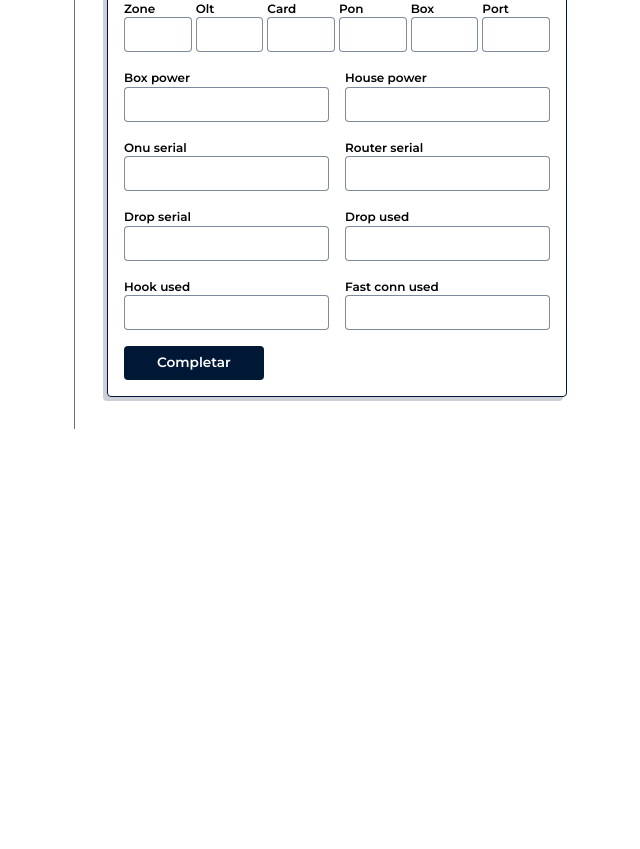
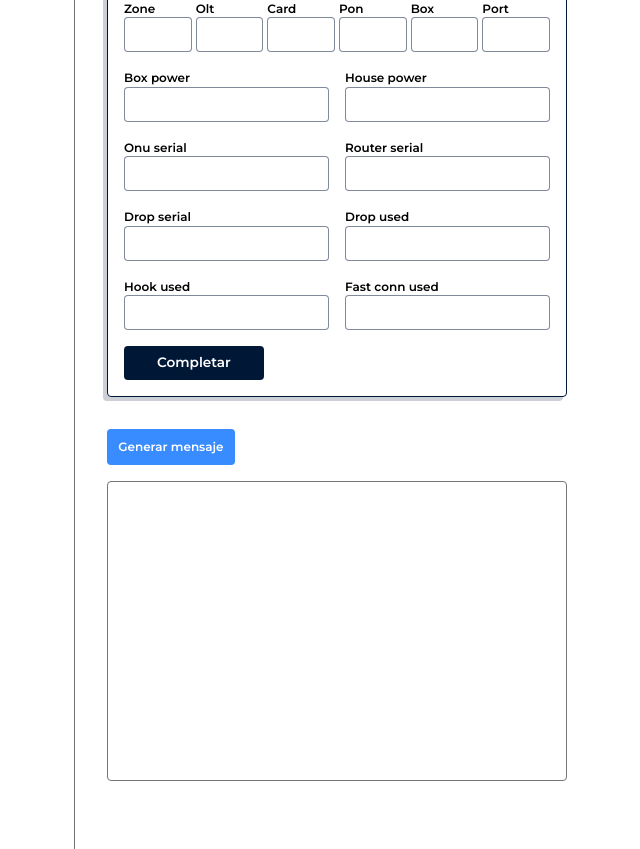
Before and after one commit to sussgmez/web_pt, a Django app: template web_pt/order_control/templates/order_control/complete_order_installation.html in a window 1280 px wide. Shown: the part 529-1378 px from the top of the page, without its empty margins (197-837 px from the left). Before the commit the page ends 958 px from the top, so only its background shows below. Run offline with Django 3.2, Linux system fonts and the light colour scheme; the template is opened without the code that fills it: most values are stand-ins (such as "Sample title", 1, 10 or a date in 2020); form fields are guessed from the names that the template uses.

Commit message:
Añadiendo mensaje de instalacion

```diff
--- a/web_pt/order_control/templates/order_control/complete_order_installation.html
+++ b/web_pt/order_control/templates/order_control/complete_order_installation.html
@@ -15,7 +15,7 @@
             <section class="section-detail">
                 <div class="object-detail installation-detail">
                     <h1 class="header-section">Completar: OR-{{ order.pk }}</h1>
-                    <form action="" class="form-object-detail form-installation-detail">
+                    <form class="form-object-detail form-installation-detail">
                         <div>
                             <label for="id_contract_number">{{ customer_form.contract_number.label }}</label>
                             {{ customer_form.contract_number }}
@@ -104,7 +104,17 @@
                         </div>
                     </form>
                 </div>
+                <div class="installation-message">
+                    <button class="btn" onclick="get_message()">Generar mensaje</button>
+                    <textarea id="id_message" readonly></textarea>
+                </div>
             </section>
         </div>
     </main>
+    <script>
+        function get_message() {
+            message = `*Validar potencia*\n*Nro. De Contrato:* ${document.querySelector('#id_contract_number').value}\n*Nombre:* ${document.querySelector('#id_customer_name').value}\n*Dirección:* ${document.querySelector('#id_address').value}\n*Z${document.querySelector('#id_zone').value}.OLT${document.querySelector('#id_olt').value}.T${document.querySelector('#id_card').value}.PON${document.querySelector('#id_pon').value}.C${document.querySelector('#id_box').value}.PUERTO${document.querySelector('#id_port').value}*\n*PC:* ${document.querySelector('#id_box_power').value}\n*PR:* ${document.querySelector('#id_house_power').value}\n*Serial Del Equipo:* ${document.querySelector('#id_onu_serial').value}\n*Fibra DROP:* ${document.querySelector('#id_drop_serial').value}/${document.querySelector('#id_drop_used').value}\n*Tensores:*${document.querySelector('#id_hook_used').value}\n*Conectores:*${document.querySelector('#id_fast_conn_used').value}`
+            document.querySelector("#id_message").innerHTML = message
+        }
+    </script>
 {%  endblock content %}
--- a/web_pt/order_control/templates/order_control/customer_create.html
+++ b/web_pt/order_control/templates/order_control/customer_create.html
@@ -10,7 +10,7 @@
         </div>
         <div class="content-1">
             <aside class="aside-menu">
-                <a href="{% url 'customer-list' %}" class="opt-aside opt-aside-2">Lista de clientes</a>
+                <a href="{% url 'customer-list' %}" class="btn btn-2">Lista de clientes</a>
             </aside>
             <section class="section-detail">
                 <div class="object-detail">
--- a/web_pt/static/style.css
+++ b/web_pt/static/style.css
@@ -148,64 +148,6 @@ main .header-main h1 {
 .content-1 .aside-menu {
   border-right: 1px solid #707070;
   padding: 1rem;
-  /*
-  .inp-select-aside {
-      width: 100%;
-      padding: 0.5rem;
-      font-size: 0.75rem;
-      border: 1px solid rgba($black, $alpha: 0.2);
-      font-weight: 600;
-  }
-  .opt-aside {
-      text-decoration: none;
-      text-align: center;
-      display: block;
-      cursor: pointer;
-      width: 100%;
-      background-color: rgba($blue-2, $alpha: 0.4);
-      color: rgba($blue-1, $alpha: 0.8);
-      border: none;
-      padding: 0.65rem;
-      font-weight: 700;
-      font-size: 0.75rem;
-      margin-bottom: 0.5rem;
-      border: 1px solid rgba($blue-2, $alpha: 0.8);
-      border-radius: 0.25rem;
-      &:hover {
-          background-color: rgba($blue-2, $alpha: 0.8);
-      }
-  }
-  .opt-aside-2 {
-      background-color: $blue-2;
-      color: $white;
-      border: 1px solid transparent;
-      &:hover {
-          background-color: $white;
-          color: $blue-2;
-          border: 1px solid $blue-2;
-      }
-  }
-  hr {
-      border: none;
-      border-bottom: 1px solid $blue-2;
-      margin: 1rem 0;
-  }
-
-  .div-cbox-status {
-      font-weight: 500;
-      font-size: 0.75rem;
-      margin-bottom: 1rem;
-  }
-  .cbox-w-label {
-      display: flex;
-      align-items: center;
-      margin-bottom: 0.5rem;
-      label {
-          cursor: pointer;
-          margin: 0 0.25rem;
-      }
-      .cbox-status {cursor: pointer;}
-  }*/
 }
 .content-1 .aside-menu .input-search {
   border: 1px solid rgba(0, 0, 0, 0.2);
@@ -557,6 +499,32 @@ main .header-main h1 {
 .content-1 .form-installation-detail .inputs-box div {
   overflow: hidden;
 }
+.content-1 .installation-message {
+  max-width: 460px;
+  margin: 2rem 0;
+}
+.content-1 .installation-message .btn {
+  cursor: pointer;
+  background-color: #398cff;
+  color: #FFF;
+  font-weight: 600;
+  font-size: 0.75rem;
+  padding: 0.7rem;
+  border: none;
+  margin-bottom: 1rem;
+  border-radius: 0.25rem;
+}
+.content-1 .installation-message .btn:hover {
+  background-color: rgba(57, 140, 255, 0.8);
+}
+.content-1 .installation-message #id_message {
+  width: 100%;
+  height: 300px;
+  resize: none;
+  border-radius: 0.25rem;
+  padding: 1rem;
+  font-weight: 500;
+}
 .content-1 .orders-in-customer {
   margin: 4rem 0 0 0;
   max-width: 800px;
--- a/web_pt/static/style.scss
+++ b/web_pt/static/style.scss
@@ -208,66 +208,6 @@ main {
         @media (max-width: $sm_screen) {
             border: 1px solid $gray-2
         }
-
-        /*
-        .inp-select-aside {
-            width: 100%;
-            padding: 0.5rem;
-            font-size: 0.75rem;
-            border: 1px solid rgba($black, $alpha: 0.2);
-            font-weight: 600;
-        }
-        .opt-aside {
-            text-decoration: none;
-            text-align: center;
-            display: block;
-            cursor: pointer;
-            width: 100%;
-            background-color: rgba($blue-2, $alpha: 0.4);
-            color: rgba($blue-1, $alpha: 0.8);
-            border: none;
-            padding: 0.65rem;
-            font-weight: 700;
-            font-size: 0.75rem;
-            margin-bottom: 0.5rem;
-            border: 1px solid rgba($blue-2, $alpha: 0.8);
-            border-radius: 0.25rem;
-            &:hover {
-                background-color: rgba($blue-2, $alpha: 0.8);
-            }
-        }
-        .opt-aside-2 {
-            background-color: $blue-2;
-            color: $white;
-            border: 1px solid transparent;
-            &:hover {
-                background-color: $white;
-                color: $blue-2;
-                border: 1px solid $blue-2;
-            }
-        }
-        hr {
-            border: none;
-            border-bottom: 1px solid $blue-2;
-            margin: 1rem 0;
-        }
-
-        .div-cbox-status {
-            font-weight: 500;
-            font-size: 0.75rem;
-            margin-bottom: 1rem;
-        }
-        .cbox-w-label {
-            display: flex;
-            align-items: center;
-            margin-bottom: 0.5rem;
-            label {
-                cursor: pointer;
-                margin: 0 0.25rem;
-            }
-            .cbox-status {cursor: pointer;}
-        }*/
-
     }
     .section-list {
         padding: 2rem;
@@ -552,6 +492,32 @@ main {
             }
         }
     }
+    .installation-message {
+        max-width: 460px;
+        margin: 2rem 0;
+        .btn {
+            cursor: pointer;
+            background-color: $blue-2;
+            color: $white;
+            font-weight: 600;
+            font-size: 0.75rem;
+            padding: 0.7rem;
+            border: none;
+            margin-bottom: 1rem;
+            border-radius: 0.25rem;
+            &:hover {
+                background-color: rgba($blue-2, $alpha: 0.8)
+            }
+        }
+        #id_message {
+            width: 100%;
+            height: 300px;
+            resize: none;
+            border-radius: 0.25rem;
+            padding: 1rem;
+            font-weight: 500;
+        }
+    }
     .orders-in-customer {
         margin: 4rem 0 0 0;
         max-width: 800px;
```
Also changed, not shown: web_pt/order_control/templates/order_control/installation.html (+10 -0 lines), 1 other file.
